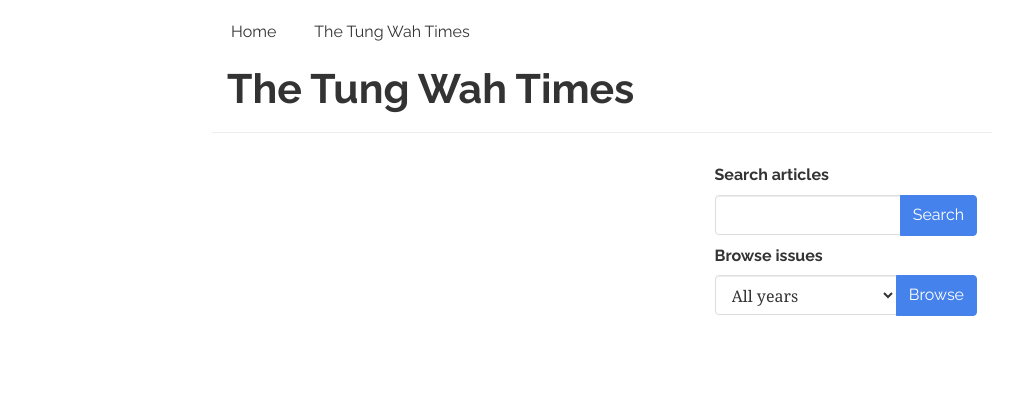
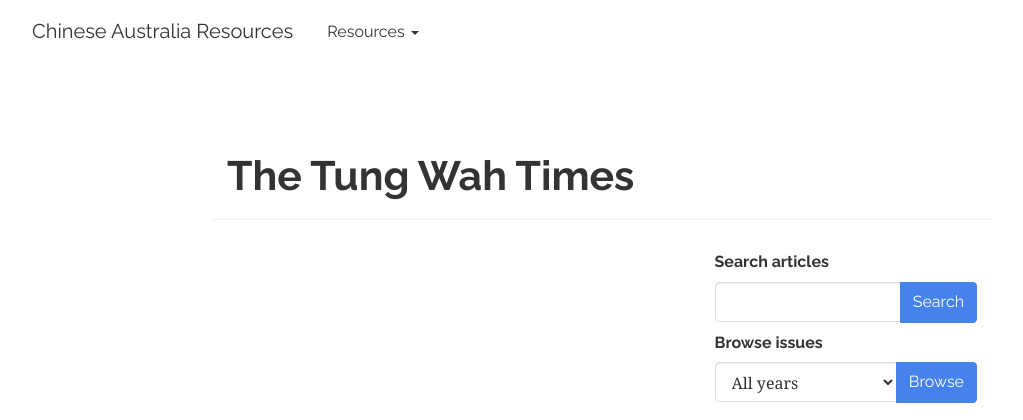
Before and after one commit to wragge/chaf-django, a Django app: template chaf/templates/tungwah/issue.html in a window 1280 px wide. Shown: the top 420 px of the page, without its empty margins (38-1061 px from the left). Run offline with Django 3.2, Linux system fonts and the light colour scheme; the template is opened without the code that fills it, so the values that code supplies are empty; parts of the project's set-up code (start-up, migrations or seed data) failed here and were passed over; some libraries are stand-ins or nearby versions.

Commit message:
Fixing navigation

```diff
--- a/chaf/templates/base.html
+++ b/chaf/templates/base.html
@@ -21,7 +21,7 @@
   </head>
 
   <body>
-    <div class="navbar navbar-inverse navbar-fixed-top" role="navigation">
+    <div class="navbar navbar-inverse navbar-static-top" role="navigation">
       <div class="container">
         <div class="navbar-header">
           <button type="button" class="navbar-toggle" data-toggle="collapse" data-target=".navbar-collapse">
@@ -30,22 +30,24 @@
             <span class="icon-bar"></span>
             <span class="icon-bar"></span>
           </button>
+          <a class="navbar-brand" href="/">Chinese Australia Resources</a>
         </div>
         <div class="row">
-        <div class="collapse navbar-collapse col-md-8 col-md-offset-2">
+        <div class="collapse navbar-collapse">
           <ul class="nav navbar-nav">
-            <li><a href="/">Home</a></li>
-            <li><a href="/tungwah">The Tung Wah Times</a></li>
+          <li class="dropdown">
+          <a href="#" class="dropdown-toggle" data-toggle="dropdown">Resources <b class="caret"></b></a>
+          <ul class="dropdown-menu">
+            <li><a href="/tungwah">Tung Wah Times</a></li>
           </ul>
+          </li>
+        </ul>
         </div><!--/.nav-collapse -->
       </div>
     </div>
     </div>
-    <div class="container">
 
     {% block content %}{% endblock %}
-
-    </div><!-- /.container -->
 
 
     <!-- Bootstrap core JavaScript
--- a/chaf/templates/tungwah/article.html
+++ b/chaf/templates/tungwah/article.html
@@ -4,6 +4,7 @@
 	<script src="/static/tungwah/js/script.js"></script>
 {% endblock %}
 {% block content %}
+<div class="container">
 	{% include 'tungwah/_header.html' %}
 	<div class="row">
 		<div class="col-md-5 col-md-offset-2">
@@ -32,5 +33,5 @@
 		</div>
 		{% include 'tungwah/_sidebar.html' %}
 	</div>
-
+</div>
 {% endblock %}
--- a/chaf/templates/tungwah/articles.html
+++ b/chaf/templates/tungwah/articles.html
@@ -4,6 +4,7 @@
 	<script src="/static/tungwah/js/script.js"></script>
 {% endblock %}
 {% block content %}
+<div class="container">
 	{% include 'tungwah/_header.html' %}
 	<div class="row">
 		<div class="col-md-5 col-md-offset-2">
@@ -28,5 +29,5 @@
 		</div>
 		{% include 'tungwah/_sidebar.html' %}
 	</div>
-
+</div>
 {% endblock %}
--- a/chaf/templates/tungwah/home.html
+++ b/chaf/templates/tungwah/home.html
@@ -4,6 +4,7 @@
 {% endblock %}
 
 {% block content %}
+<div class="container">
 	{% include 'tungwah/_header.html' %}
 	<div class="row">
 		<div class="col-md-5 col-md-offset-2">
@@ -14,5 +15,5 @@
 		</div>
 		{% include 'tungwah/_sidebar.html' %}
 	</div>
-
+</div>
 {% endblock %}
--- a/chaf/templates/tungwah/issue.html
+++ b/chaf/templates/tungwah/issue.html
@@ -5,6 +5,7 @@
 	<script src="/static/tungwah/js/script.js"></script>
 {% endblock %}
 {% block content %}
+<div class="container">
 	{% include 'tungwah/_header.html' %}
 	<div class="row">
 		<div class="col-md-5 col-md-offset-2">
@@ -23,5 +24,5 @@
 		</div>
 		{% include 'tungwah/_sidebar.html' %}
 	</div>
-
+</div>
 {% endblock %}
--- a/chaf/templates/tungwah/issues.html
+++ b/chaf/templates/tungwah/issues.html
@@ -4,6 +4,7 @@
 	<script src="/static/tungwah/js/script.js"></script>
 {% endblock %}
 {% block content %}
+<div class="container">
 	{% include 'tungwah/_header.html' %}
 	<div class="row">
 		<div class="col-md-5 col-md-offset-2">
@@ -22,5 +23,5 @@
 		</div>
 		{% include 'tungwah/_sidebar.html' %}
 	</div>
-
+</div>
 {% endblock %}
--- a/chaf/urls.py
+++ b/chaf/urls.py
@@ -1,4 +1,5 @@
 from django.conf.urls import patterns, include, url
+from django.views.generic import TemplateView
 from chaf.tungwah.views import *
 
 from django.contrib import admin
@@ -10,20 +11,21 @@
     # url(r'^blog/', include('blog.urls')),
 
     url(r'^admin/', include(admin.site.urls)),
+    url(r'^$', TemplateView.as_view(template_name='home.html'), name="home"),
 )
 
 urlpatterns += patterns('chaf.tungwah.views',
-	url(r'^$', HomePageView.as_view(), name="home"),
-    url(r'^articles/$', ArticleSearchView.as_view(), name="article_list"),
-    url(r'^articles/results\.(?P<fmt>(html|rdf|json|ttl))/$', ArticleSearchView.as_view()),
-    url(r'^articles/(?P<id>\d+)\.(?P<fmt>(html|rdf|json|ttl))/$', ArticleView.as_view()),
-    url(r'^articles/(?P<id>\d+)/$', ArticleView.as_view(), name='article-view'),
-    url(r'^issues/$', IssueListView.as_view(), name="issue_list"),
-    url(r'^issues/(?P<year>\d{4})/$', IssueListView.as_view(), name="issue_list_year"),
-    url(r'^issues/results\.(?P<fmt>(html|rdf|json|ttl))/$', IssueListView.as_view()),
-    url(r'^issues/(?P<year>\d{4})/results\.(?P<fmt>(html|rdf|json|ttl))/$', IssueListView.as_view()),
-    url(r'^issues/(?P<id>\d{4}-\d{2}-\d{2})\.(?P<fmt>(html|rdf|json|ttl))/$', IssueView.as_view()),
-    url(r'^issues/(?P<id>\d{4}-\d{2}-\d{2})/$', IssueView.as_view(), name='issue-view'),
+	url(r'^tungwah/$', HomePageView.as_view(), name="tungwah-home"),
+    url(r'^tungwah/articles/$', ArticleSearchView.as_view(), name="article_list"),
+    url(r'^tungwah/articles/results\.(?P<fmt>(html|rdf|json|ttl))/$', ArticleSearchView.as_view()),
+    url(r'^tungwah/articles/(?P<id>\d+)\.(?P<fmt>(html|rdf|json|ttl))/$', ArticleView.as_view()),
+    url(r'^tungwah/articles/(?P<id>\d+)/$', ArticleView.as_view(), name='article-view'),
+    url(r'^tungwah/issues/$', IssueListView.as_view(), name="issue_list"),
+    url(r'^tungwah/issues/(?P<year>\d{4})/$', IssueListView.as_view(), name="issue_list_year"),
+    url(r'^tungwah/issues/results\.(?P<fmt>(html|rdf|json|ttl))/$', IssueListView.as_view()),
+    url(r'^tungwah/issues/(?P<year>\d{4})/results\.(?P<fmt>(html|rdf|json|ttl))/$', IssueListView.as_view()),
+    url(r'^tungwah/issues/(?P<id>\d{4}-\d{2}-\d{2})\.(?P<fmt>(html|rdf|json|ttl))/$', IssueView.as_view()),
+    url(r'^tungwah/issues/(?P<id>\d{4}-\d{2}-\d{2})/$', IssueView.as_view(), name='issue-view'),
     #url(r'^residents/add/$', ResidentCreate.as_view(), name='resident-add'),
     #url(r'^residents/update/(?P<pk>\d+)/$', ResidentUpdate.as_view(), name='resident-update'),
     #url(r'^residents/delete/(?P<id>\d+)/$', ResidentDelete.as_view(), name='resident_delete'),
```
Also changed, not shown: chaf/templates/home.html (added, +25 -0 lines), chaf/tungwah/views.py (+5 -5 lines). Lines whose indentation alone changed are shown as unchanged.
